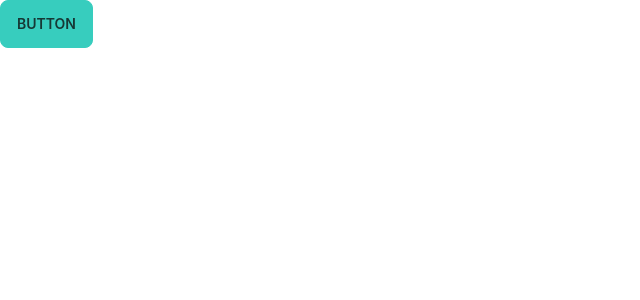
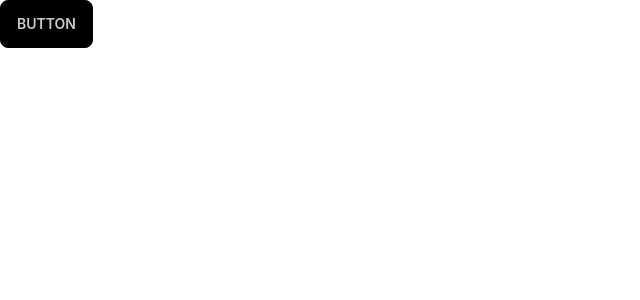
Before and after one commit to Mejbah-ul-haque/dragon-warehouse-client, a React (Create React App) app: page / in a window 1280 px wide. Shown: the top 300 px of the page, without its empty margins (0-640 px from the left). Built offline with nearby package versions, Linux system fonts and the light colour scheme.

Commit message:
daisyui custom theme added

```diff
--- a/tailwind.config.js
+++ b/tailwind.config.js
@@ -4,5 +4,20 @@ module.exports = {
   theme: {
     extend: {},
   },
+  daisyui: {
+    themes: [
+      {
+        mytheme: {
+          primary: "#a991f7",
+          secondary: "#f6d860",
+          accent: "black",
+          neutral: "#3d4451",
+          "base-100": "#ffffff",
+        },
+      },
+      "dark",
+      "cupcake",
+    ],
+  },
   plugins: [require("daisyui")],
 }
```
